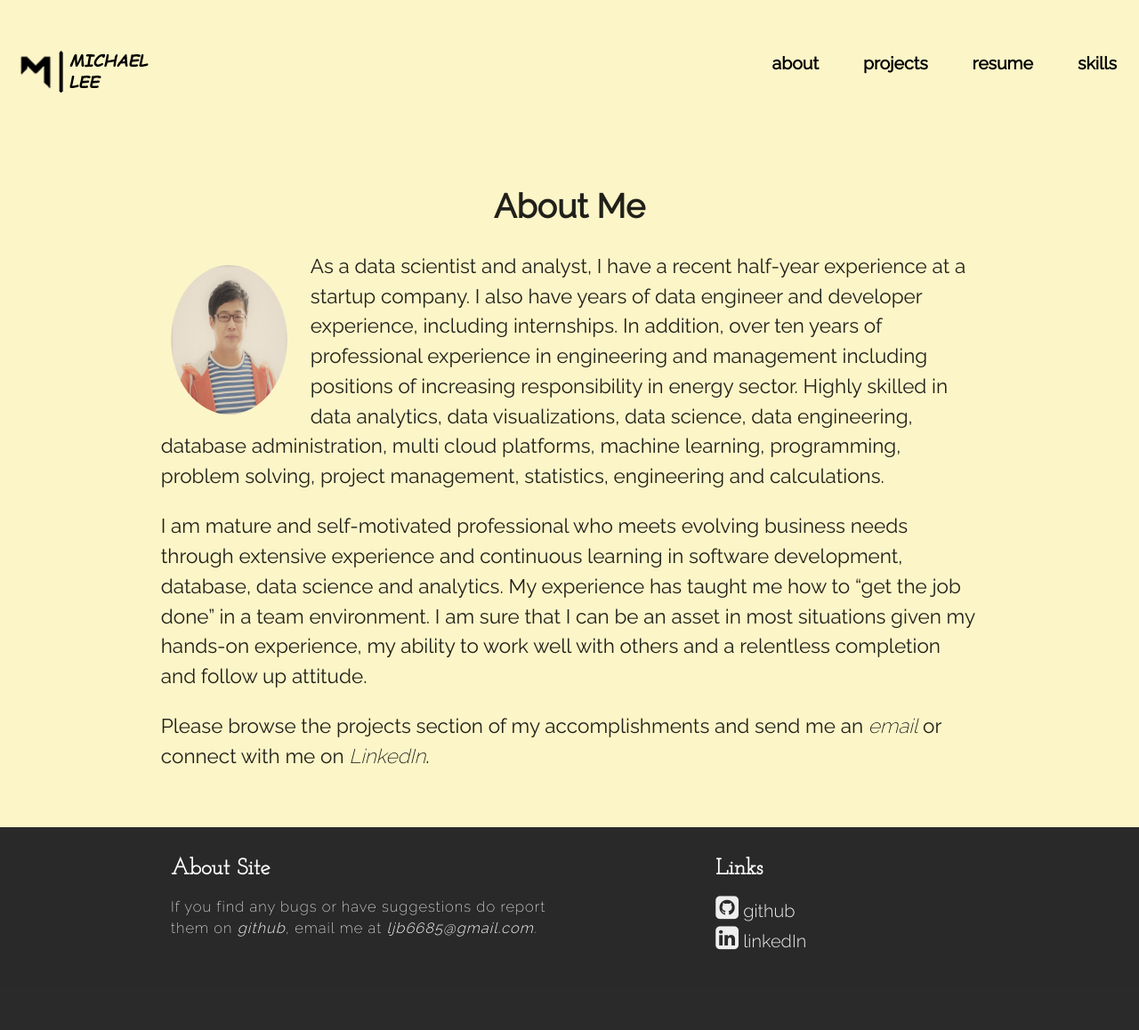
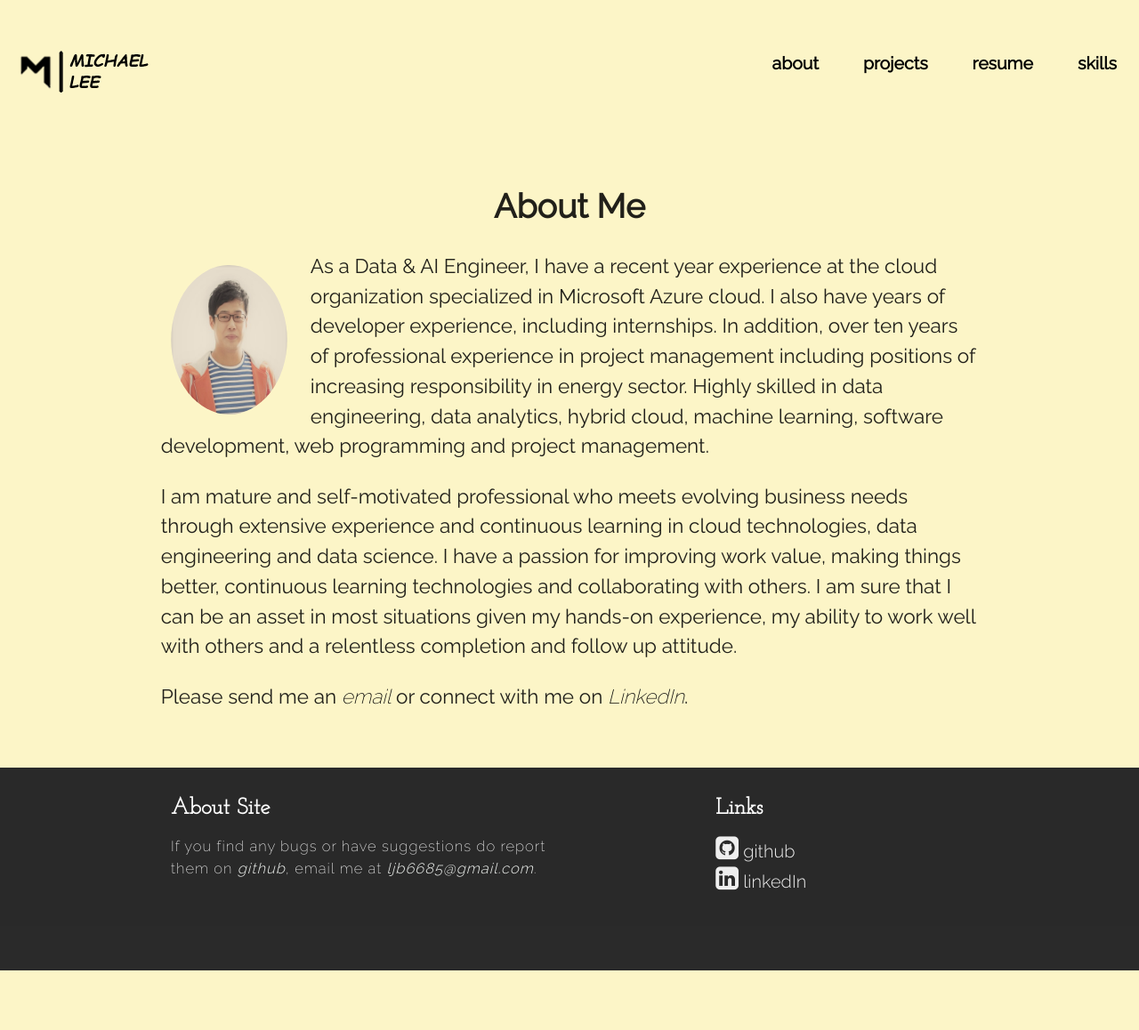
Before and after one commit to ljb6685/ljb6685.github.io, a Jekyll site: the page built from about.html, in a window 1280 px wide. Shown: the whole page at 89% size. Built offline with Jekyll 4.4.1, drawn with Linux system fonts in a browser that asks for light colours; nearby versions of some CDN libraries; after the commit the page ends 1091 px from its top, so only the background shows below that.

Commit message:
Update about.html

```diff
--- a/about.html
+++ b/about.html
@@ -9,9 +9,9 @@ quote: About Me
   <div class="row">
     <img src="/assets/images/profile_picture.jpg" class="col m2 s3 responsive circle about_img" alt="me">
     <div class="about_paragraph">
-      <p>As a data scientist and analyst, I have a recent half-year experience at a startup company. I also have years of data engineer and developer experience, including internships. In addition, over ten years of professional experience in engineering and management including positions of increasing responsibility in energy sector. Highly skilled in data analytics, data visualizations, data science, data engineering, database administration, multi cloud platforms, machine learning, programming, problem solving, project management, statistics, engineering and calculations.</p>
-      <p>I am mature and self-motivated professional who meets evolving business needs through extensive experience and continuous learning in software development, database, data science and analytics. My experience has taught me how to “get the job done” in a team environment. I am sure that I can be an asset in most situations given my hands-on experience, my ability to work well with others and a relentless completion and follow up attitude.</p>
-      <p>Please browse the projects section of my accomplishments and send me an <a class="about_me_links" href="mailto:{{site.email}}">email</a> or connect with me on <a class="about_me_links" href="https://www.linkedin.com/in/jinbong//">LinkedIn</a>.</p>
+      <p>As a Data & AI Engineer, I have a recent year experience at the cloud organization specialized in Microsoft Azure cloud. I also have years of developer experience, including internships. In addition, over ten years of professional experience in project management including positions of increasing responsibility in energy sector. Highly skilled in data engineering, data analytics, hybrid cloud, machine learning, software development, web programming and project management.</p>
+      <p>I am mature and self-motivated professional who meets evolving business needs through extensive experience and continuous learning in cloud technologies, data engineering and data science. I have a passion for improving work value, making things better, continuous learning technologies and collaborating with others. I am sure that I can be an asset in most situations given my hands-on experience, my ability to work well with others and a relentless completion and follow up attitude.</p>
+      <p>Please send me an <a class="about_me_links" href="mailto:{{site.email}}">email</a> or connect with me on <a class="about_me_links" href="https://www.linkedin.com/in/jinbong//">LinkedIn</a>.</p>
     </div>
   </div>
 </div>
```
